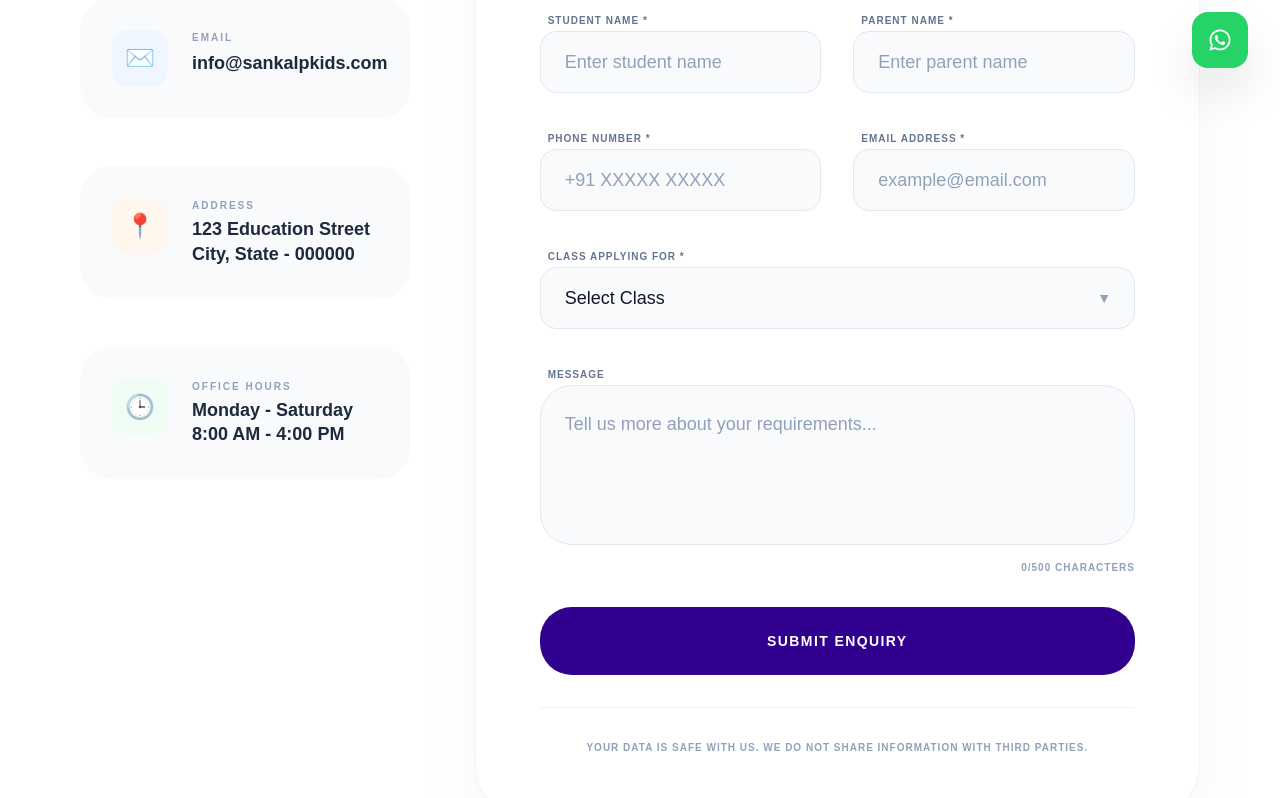
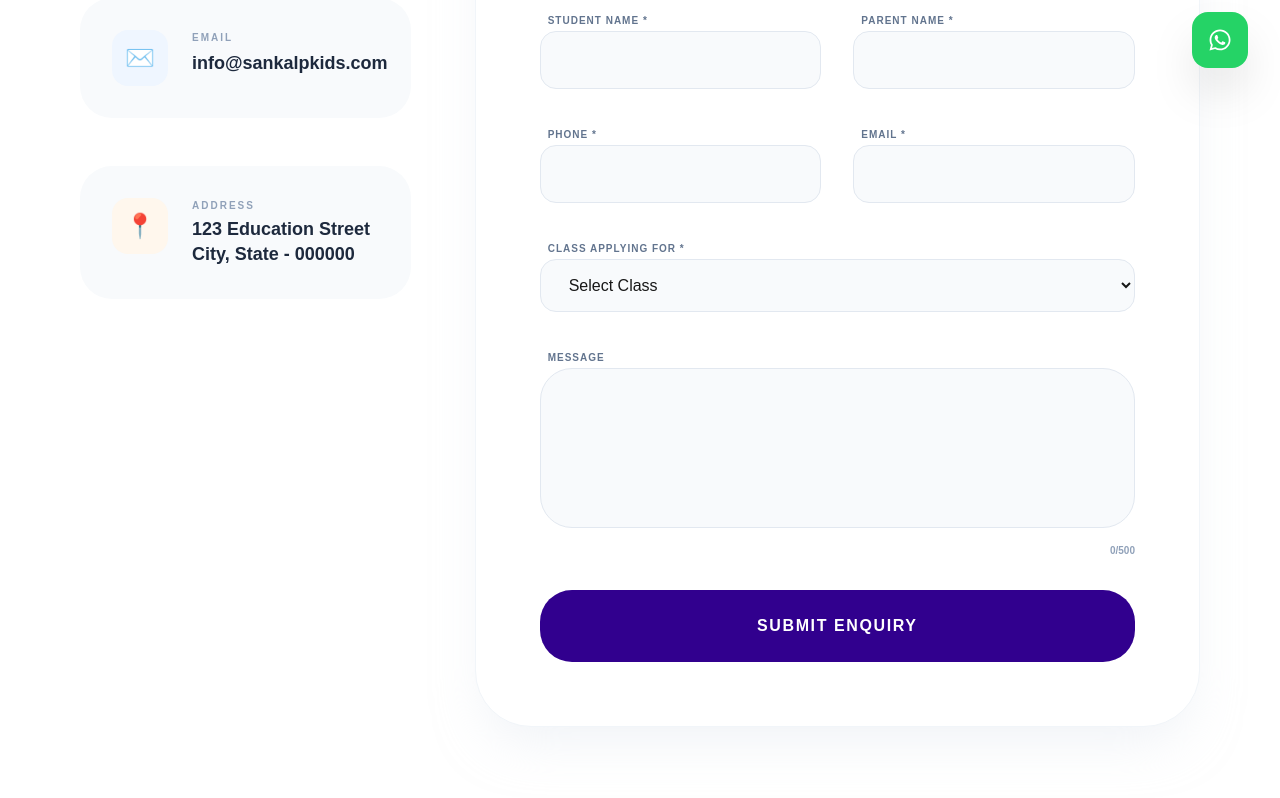
Before and after one commit to Shailavi04/SankalpKidsCareAcademy, a Next.js app: page /enquiry in a window 1280 px wide. Shown: the part 700-1498 px from the top of the page. Built offline with nearby package versions, Linux system fonts and the light colour scheme.

Commit message:
Ignore env files

```diff
--- a/app/enquiry/page.tsx
+++ b/app/enquiry/page.tsx
@@ -1,15 +1,75 @@
 "use client";
-import React, { useState } from "react";
-import Link from "react-icons/fa"; // Agar icon libraries use kar rahe hain
+import React, { useState, useEffect } from "react";
 import InnerHero from "@/components/InnerHero";
 
 export default function EnquiryPage() {
   const [message, setMessage] = useState("");
+  const [loading, setLoading] = useState(false);
+  const [mounted, setMounted] = useState(false);
+  const [status, setStatus] = useState<{ type: 'success' | 'error' | null, msg: string }>({
+    type: null,
+    msg: ''
+  });
+
+  // Component mount hone ke baad hi render hoga, mismatch khatam ho jayega.
+  useEffect(() => {
+    setMounted(true);
+  }, []);
+
+  const handleSubmit = async (e: React.FormEvent<HTMLFormElement>) => {
+    e.preventDefault();
+    setLoading(true);
+    setStatus({ type: null, msg: '' });
+
+    const formData = new FormData(e.currentTarget);
+    const data = {
+      studentName: formData.get("studentName"),
+      parentName: formData.get("parentName"),
+      phone: formData.get("phone"),
+      email: formData.get("email"),
+      className: formData.get("className"),
+      messageContent: formData.get("messageContent"),
+    };
+
+    try {
+      const response = await fetch('/api/contact', {
+        method: 'POST',
+        headers: { 'Content-Type': 'application/json' },
+        body: JSON.stringify(data),
+      });
+
+      const result = await response.json();
+
+      if (response.ok && result.success) {
+        setStatus({
+          type: 'success',
+          msg: 'Enquiry sent successfully! Please check your email.'
+        });
+        (e.target as HTMLFormElement).reset();
+        setMessage("");
+      } else {
+        setStatus({
+          type: 'error',
+          msg: result.error || 'Failed to send enquiry. Please try again.'
+        });
+      }
+    } catch (error) {
+      setStatus({
+        type: 'error',
+        msg: 'Network error. Please check if your server is running.'
+      });
+    } finally {
+      setLoading(false);
+    }
+  };
+
+  // Jab tak mount na ho, kuch render mat karo (Hydration Error protection)
+  if (!mounted) {
+    return null;
+  }
 
   return (
     <main className="bg-white min-h-screen font-sans selection:bg-[#31008e] selection:text-white">
-
-      {/* 1. Optimized Hero with InnerHero Component */}
       <InnerHero
         title="Admission Enquiry"
         currentPage="Enquiry"
@@ -17,16 +77,13 @@ export default function EnquiryPage() {
         bgImage="/images/campus.jpg"
       />
 
-      {/* 2. MAIN CONTENT SECTION */}
       <section className="py-20 container mx-auto px-6 lg:px-20">
         <div className="grid lg:grid-cols-12 gap-16">
 
           {/* LEFT: CONTACT INFO */}
           <div className="lg:col-span-4 space-y-12">
             <div className="flex gap-6 p-8 bg-slate-50 rounded-[2rem] hover:shadow-xl hover:bg-white hover:-translate-y-1 transition-all duration-300 group">
-              <div className="w-14 h-14 bg-indigo-50 rounded-2xl flex items-center justify-center shrink-0 text-2xl group-hover:bg-[#31008e] group-hover:rotate-12 transition-all">
-                📞
-              </div>
+              <div className="w-14 h-14 bg-indigo-50 rounded-2xl flex items-center justify-center shrink-0 text-2xl group-hover:bg-[#31008e] group-hover:rotate-12 transition-all">📞</div>
               <div>
                 <h4 className="text-[10px] font-black uppercase tracking-[0.2em] text-slate-400 mb-1">Phone</h4>
                 <a href="tel:+919876543210" className="text-lg font-bold text-slate-800 hover:text-[#31008e] transition-colors block">+91-9876543210</a>
@@ -34,9 +91,7 @@ export default function EnquiryPage() {
             </div>
 
             <div className="flex gap-6 p-8 bg-slate-50 rounded-[2rem] hover:shadow-xl hover:bg-white hover:-translate-y-1 transition-all duration-300 group">
-              <div className="w-14 h-14 bg-blue-50 rounded-2xl flex items-center justify-center shrink-0 text-2xl group-hover:bg-[#31008e] group-hover:rotate-12 transition-all">
-                ✉️
-              </div>
+              <div className="w-14 h-14 bg-blue-50 rounded-2xl flex items-center justify-center shrink-0 text-2xl group-hover:bg-[#31008e] group-hover:rotate-12 transition-all">✉️</div>
               <div>
                 <h4 className="text-[10px] font-black uppercase tracking-[0.2em] text-slate-400 mb-1">Email</h4>
                 <a href="mailto:info@sankalpkids.com" className="text-lg font-bold text-slate-800 hover:text-[#31008e] transition-colors block">info@sankalpkids.com</a>
@@ -44,124 +99,80 @@ export default function EnquiryPage() {
             </div>
 
             <div className="flex gap-6 p-8 bg-slate-50 rounded-[2rem] hover:shadow-xl hover:bg-white hover:-translate-y-1 transition-all duration-300 group">
-              <div className="w-14 h-14 bg-orange-50 rounded-2xl flex items-center justify-center shrink-0 text-2xl group-hover:bg-[#31008e] group-hover:rotate-12 transition-all">
-                📍
-              </div>
+              <div className="w-14 h-14 bg-orange-50 rounded-2xl flex items-center justify-center shrink-0 text-2xl group-hover:bg-[#31008e] group-hover:rotate-12 transition-all">📍</div>
               <div>
                 <h4 className="text-[10px] font-black uppercase tracking-[0.2em] text-slate-400 mb-1">Address</h4>
                 <p className="text-lg font-bold text-slate-800 leading-snug">123 Education Street<br/>City, State - 000000</p>
               </div>
             </div>
-
-            <div className="flex gap-6 p-8 bg-slate-50 rounded-[2rem] hover:shadow-xl hover:bg-white hover:-translate-y-1 transition-all duration-300 group">
-              <div className="w-14 h-14 bg-green-50 rounded-2xl flex items-center justify-center shrink-0 text-2xl group-hover:bg-[#31008e] group-hover:rotate-12 transition-all">
-                🕒
-              </div>
-              <div>
-                <h4 className="text-[10px] font-black uppercase tracking-[0.2em] text-slate-400 mb-1">Office Hours</h4>
-                <p className="text-lg font-bold text-slate-800 leading-snug">Monday - Saturday<br/>8:00 AM - 4:00 PM</p>
-              </div>
-            </div>
           </div>
 
-          {/* RIGHT: FORM WITH VISIBILITY FIX */}
+          {/* RIGHT: FORM */}
           <div className="lg:col-span-8 bg-white border border-slate-100 rounded-[3.5rem] p-8 md:p-16 shadow-2xl shadow-slate-200/50 relative overflow-hidden">
-            {/* Decorative element */}
-            <div className="absolute top-0 right-0 w-32 h-32 bg-[#31008e]/5 rounded-bl-full -mr-16 -mt-16"></div>
+            <h3 className="text-3xl font-serif font-black text-[#31008e] mb-2">Admission Enquiry Form</h3>
+            <p className="text-slate-400 text-sm mb-12">Please provide details and we'll get back to you soon</p>
 
-            <h3 className="text-3xl font-serif font-black text-[#31008e] mb-2">Admission Enquiry Form</h3>
-            <p className="text-slate-400 text-sm mb-12">Please provide the following details and we'll get back to you soon</p>
-
-            <form className="space-y-8">
+            <form onSubmit={handleSubmit} className="space-y-8">
               <div className="grid md:grid-cols-2 gap-8">
-                {/* Student Name */}
                 <div className="space-y-2">
                   <label className="text-[10px] font-black uppercase tracking-widest text-slate-500 ml-2">Student Name *</label>
-                  <input
-                    required
-                    type="text"
-                    className="w-full bg-slate-50 border border-slate-200 rounded-2xl px-6 py-4 text-lg text-slate-900 placeholder:text-slate-400 outline-none focus:border-[#31008e] focus:bg-white focus:ring-4 focus:ring-indigo-100/50 transition-all"
-                    placeholder="Enter student name"
-                  />
+                  <input name="studentName" required type="text" className="w-full bg-slate-50 border border-slate-200 text-slate-900 rounded-2xl px-6 py-4 outline-none focus:border-[#31008e] focus:bg-white transition-all" />
                 </div>
-
-                {/* Parent Name */}
                 <div className="space-y-2">
                   <label className="text-[10px] font-black uppercase tracking-widest text-slate-500 ml-2">Parent Name *</label>
-                  <input
-                    required
-                    type="text"
-                    className="w-full bg-slate-50 border border-slate-200 rounded-2xl px-6 py-4 text-lg text-slate-900 placeholder:text-slate-400 outline-none focus:border-[#31008e] focus:bg-white focus:ring-4 focus:ring-indigo-100/50 transition-all"
-                    placeholder="Enter parent name"
-                  />
+                  <input name="parentName" required type="text" className="w-full bg-slate-50 border border-slate-200 text-slate-900 rounded-2xl px-6 py-4 outline-none focus:border-[#31008e] focus:bg-white transition-all" />
                 </div>
-
-                {/* Phone */}
                 <div className="space-y-2">
-                  <label className="text-[10px] font-black uppercase tracking-widest text-slate-500 ml-2">Phone Number *</label>
-                  <input
-                    required
-                    type="tel"
-                    className="w-full bg-slate-50 border border-slate-200 rounded-2xl px-6 py-4 text-lg text-slate-900 placeholder:text-slate-400 outline-none focus:border-[#31008e] focus:bg-white focus:ring-4 focus:ring-indigo-100/50 transition-all"
-                    placeholder="+91 XXXXX XXXXX"
-                  />
+                  <label className="text-[10px] font-black uppercase tracking-widest text-slate-500 ml-2">Phone *</label>
+                  <input name="phone" required type="tel" className="w-full bg-slate-50 border border-slate-200 rounded-2xl px-6 py-4 outline-none focus:border-[#31008e] focus:bg-white transition-all" />
                 </div>
-
-                {/* Email */}
                 <div className="space-y-2">
-                  <label className="text-[10px] font-black uppercase tracking-widest text-slate-500 ml-2">Email Address *</label>
-                  <input
-                    required
-                    type="email"
-                    className="w-full bg-slate-50 border border-slate-200 rounded-2xl px-6 py-4 text-lg text-slate-900 placeholder:text-slate-400 outline-none focus:border-[#31008e] focus:bg-white focus:ring-4 focus:ring-indigo-100/50 transition-all"
-                    placeholder="example@email.com"
-                  />
+                  <label className="text-[10px] font-black uppercase tracking-widest text-slate-500 ml-2">Email *</label>
+                  <input name="email" required type="email" className="w-full bg-slate-50 border border-slate-200 text-slate-900 rounded-2xl px-6 py-4 outline-none focus:border-[#31008e] focus:bg-white transition-all" />
                 </div>
               </div>
 
-              {/* Class Select */}
               <div className="space-y-2">
                 <label className="text-[10px] font-black uppercase tracking-widest text-slate-500 ml-2">Class Applying For *</label>
-                <div className="relative">
-                  <select
-                    required
-                    className="w-full bg-slate-50 border border-slate-200 rounded-2xl px-6 py-4 text-lg text-slate-900 outline-none focus:border-[#31008e] focus:bg-white transition-all appearance-none cursor-pointer"
-                  >
-                    <option value="" className="text-slate-400">Select Class</option>
-                    {["Nursery", "KG", "Grade 1", "Grade 2", "Grade 3", "Grade 4", "Grade 5", "Grade 6", "Grade 7", "Grade 8"].map(cls => (
-                      <option key={cls} value={cls} className="text-slate-900">{cls}</option>
-                    ))}
-                  </select>
-                  <span className="absolute right-6 top-1/2 -translate-y-1/2 pointer-events-none text-slate-400 text-sm">▼</span>
-                </div>
+                <select name="className" required className="w-full bg-slate-50 border border-slate-200 rounded-2xl px-6 py-4 outline-none focus:border-[#31008e] transition-all">
+                  <option value="">Select Class</option>
+                  {["Nursery", "KG", "Grade 1", "Grade 2", "Grade 3", "Grade 4", "Grade 5", "Grade 6", "Grade 7", "Grade 8"].map(cls => (
+                    <option key={cls} value={cls}>{cls}</option>
+                  ))}
+                </select>
               </div>
 
-              {/* Message */}
               <div className="space-y-2">
                 <label className="text-[10px] font-black uppercase tracking-widest text-slate-500 ml-2">Message</label>
                 <textarea
+                  name="messageContent"
                   maxLength={500}
                   value={message}
                   onChange={(e) => setMessage(e.target.value)}
-                  className="w-full bg-slate-50 border border-slate-200 rounded-[2rem] px-6 py-6 text-lg text-slate-900 placeholder:text-slate-400 outline-none focus:border-[#31008e] focus:bg-white transition-all h-40 resize-none"
-                  placeholder="Tell us more about your requirements..."
-                ></textarea>
-                <p className="text-right text-[10px] font-bold text-slate-400 uppercase tracking-widest">
-                  {message.length}/500 characters
-                </p>
+                  className="w-full bg-slate-50 border border-slate-200 rounded-[2rem] px-6 py-6 h-40 resize-none outline-none focus:border-[#31008e]"
+                />
+                <p className="text-right text-[10px] font-bold text-slate-400">{message.length}/500</p>
               </div>
 
-              {/* Submit Button */}
-              <button
-                type="submit"
-                className="w-full bg-[#31008e] text-white py-6 rounded-[2rem] font-black uppercase tracking-widest text-sm hover:bg-indigo-900 hover:shadow-2xl hover:shadow-indigo-200 hover:-translate-y-1 transition-all duration-300"
-              >
-                Submit Enquiry
-              </button>
+              <div className="space-y-4">
+                <button
+                  type="submit"
+                  disabled={loading}
+                  className="w-full bg-[#31008e] text-white py-6 rounded-[2rem] font-black uppercase tracking-widest hover:bg-indigo-900 transition-all disabled:opacity-50"
+                >
+                  {loading ? "Sending..." : "Submit Enquiry"}
+                </button>
 
-              <p className="text-center text-[10px] text-slate-400 font-bold uppercase tracking-widest pt-8 border-t border-slate-100">
-                Your data is safe with us. We do not share information with third parties.
-              </p>
+                {status.type && (
+                  <div className={`p-4 rounded-2xl text-center font-bold text-sm ${
+                    status.type === 'success'
+                    ? 'bg-green-50 text-green-600 border border-green-100'
+                    : 'bg-red-50 text-red-600 border border-red-100'
+                  }`}>
+                    {status.msg}
+                  </div>
+                )}
+              </div>
             </form>
           </div>
         </div>
--- a/package.json
+++ b/package.json
@@ -12,6 +12,7 @@
     "@heroicons/react": "^2.2.0",
     "lucide-react": "^1.0.1",
     "next": "16.2.1",
+    "nodemailer": "^8.0.4",
     "react": "19.2.4",
     "react-dom": "19.2.4",
     "react-icons": "^5.6.0"
@@ -19,6 +20,7 @@
   "devDependencies": {
     "@tailwindcss/postcss": "^4",
     "@types/node": "^20",
+    "@types/nodemailer": "^7.0.11",
     "@types/react": "^19",
     "@types/react-dom": "^19",
     "eslint": "^9",
```
Also changed, not shown: app/api/contact/route.ts (added, +49 -0 lines), 2 other files (tests, documents, lock files or other folders).
